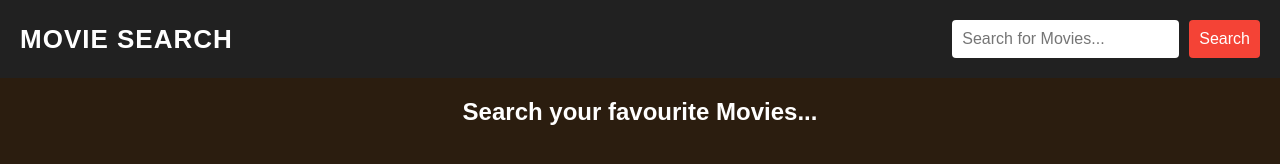
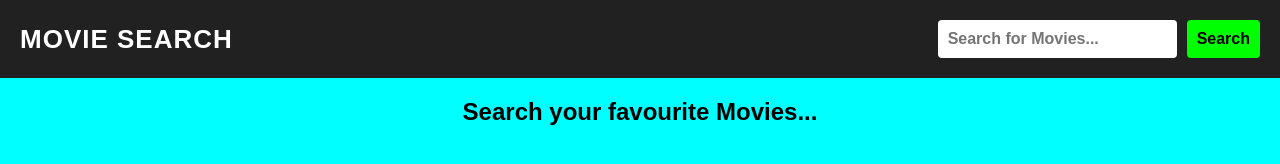
Before and after one commit to Mubeen-04/Movie-search-website, a plain HTML site: page index.html in a window 1280 px wide. Drawn offline with Linux system fonts and the light colour scheme.

Commit message:
Add files via upload

```diff
--- a/index.html
+++ b/index.html
@@ -7,6 +7,7 @@
     <title>Movie Search Website</title>
     <link rel="stylesheet" href="style.css">
     <link rel="stylesheet" href="https://cdnjs.cloudflare.com/ajax/libs/font-awesome/4.7.0/css/font-awesome.min.css">
+    <link rel="shortcut icon" href="favicon.png" type="image/x-icon">
 </head>
 
 <body>
--- a/style.css
+++ b/style.css
@@ -6,7 +6,7 @@
 }
 
 body{
-    background-color: #2b1d0f;
+    background-color: 	#00ffff;
     color: #fff;
 }
 
@@ -39,11 +39,13 @@ form input[type="text"],button{
     font-size: 16px;
     padding: 10px;
     border-radius: 4px;
+    font-weight: bold;
 }
 
 form button[type="submit"]{
-    background-color: #f44336;
-    color: #fff;
+    background-color: #00ff00;
+    font-weight: bolder;
+    color: #000;
     cursor: pointer;
     transition: background-color 0.2s ease-in-out;
 }
@@ -53,7 +55,6 @@ form button[type="submit"]:hover, .recipe button:hover, .recipe-close-btn:hover{
 }
 /* Main Section */
 /* Add your existing CSS code with minor adjustments */
-
 .container {
     text-align: center;
     margin-top: 20px;
@@ -66,6 +67,9 @@ form button[type="submit"]:hover, .recipe button:hover, .recipe-close-btn:hover{
     place-items: center;
 }
 
+.container h2{
+    color: #000;
+}
 .movie {
     background-color: white;
     display: flex;
```
Also changed, not shown: favicon.png (added).
